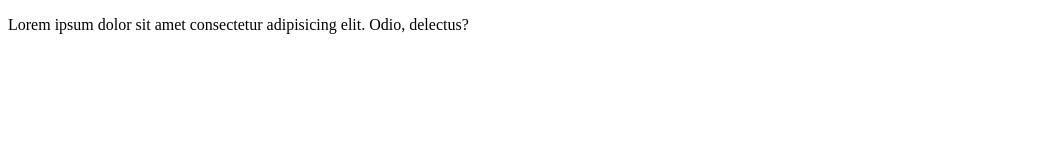
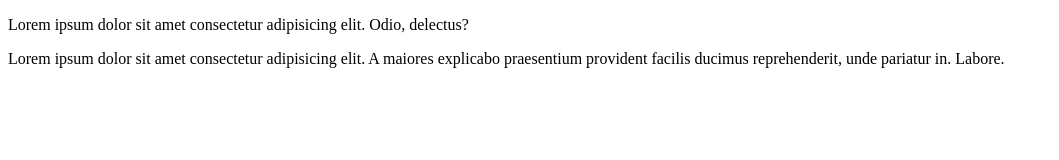
Before and after one commit to AmitRauniyarr/learn_git, a plain HTML site: page index.html in a window 1280 px wide. Shown: the whole page, without its empty margins (0-1059 px from the left). Drawn offline with Linux system fonts and the light colour scheme.

Commit message:
add paragraph file

```diff
--- a/index.html
+++ b/index.html
@@ -9,5 +9,8 @@
     <p>
         Lorem ipsum dolor sit amet consectetur adipisicing elit. Odio, delectus?
     </p>
+    <p>
+        Lorem ipsum dolor sit amet consectetur adipisicing elit. A maiores explicabo praesentium provident facilis ducimus reprehenderit, unde pariatur in. Labore.
+    </p>
 </body>
 </html>
```
